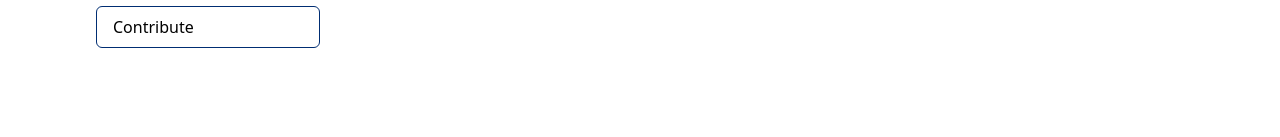
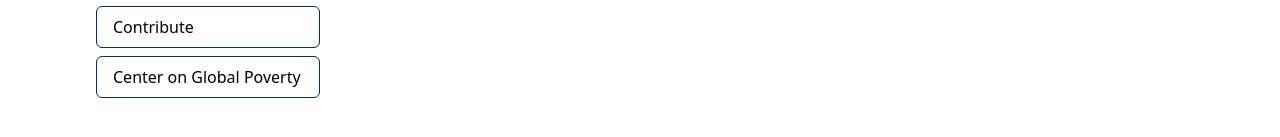
Before and after one commit to rahardhikautama/coreforsgp, a React (Vite) app: page /#/ in a window 1280 px wide. Shown: the part 481-618 px from the top of the page. Built offline with nearby package versions, Linux system fonts and the light colour scheme; no server answers.

Commit message:
Add CGP menu tem

```diff
--- a/src/App.tsx
+++ b/src/App.tsx
@@ -114,6 +114,7 @@
       { to: '/resources', label: 'Resources' },
       { to: '/citation', label: 'Citation Guide' },
       { to: '/contribute', label: 'Contribute' },
+      { to: 'https://sites.krieger.jhu.edu/cgp/', label: 'Center on Global Poverty', external: true },
     ];
 
     const LinkList = ({ className = '' }: { className?: string }) => (
```
